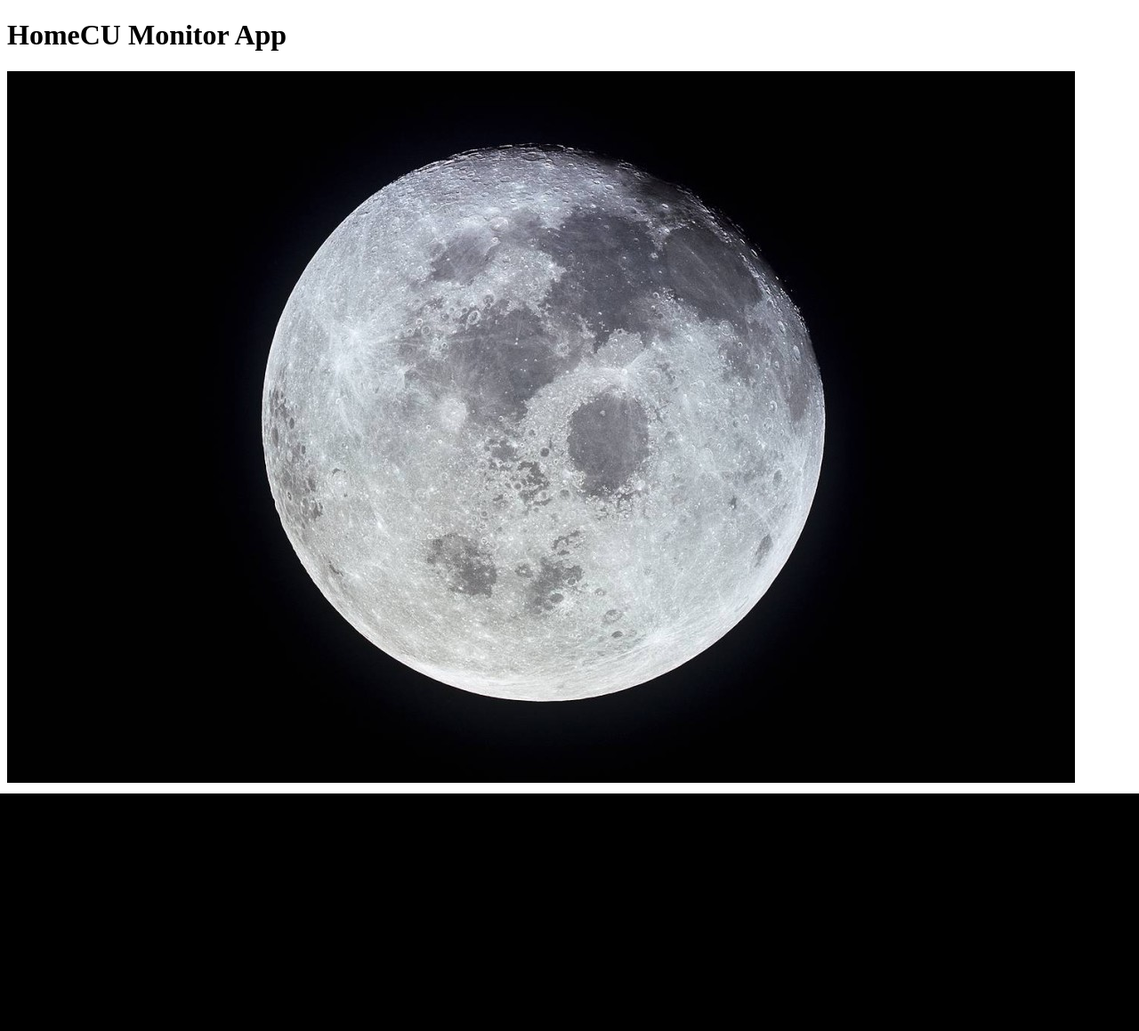
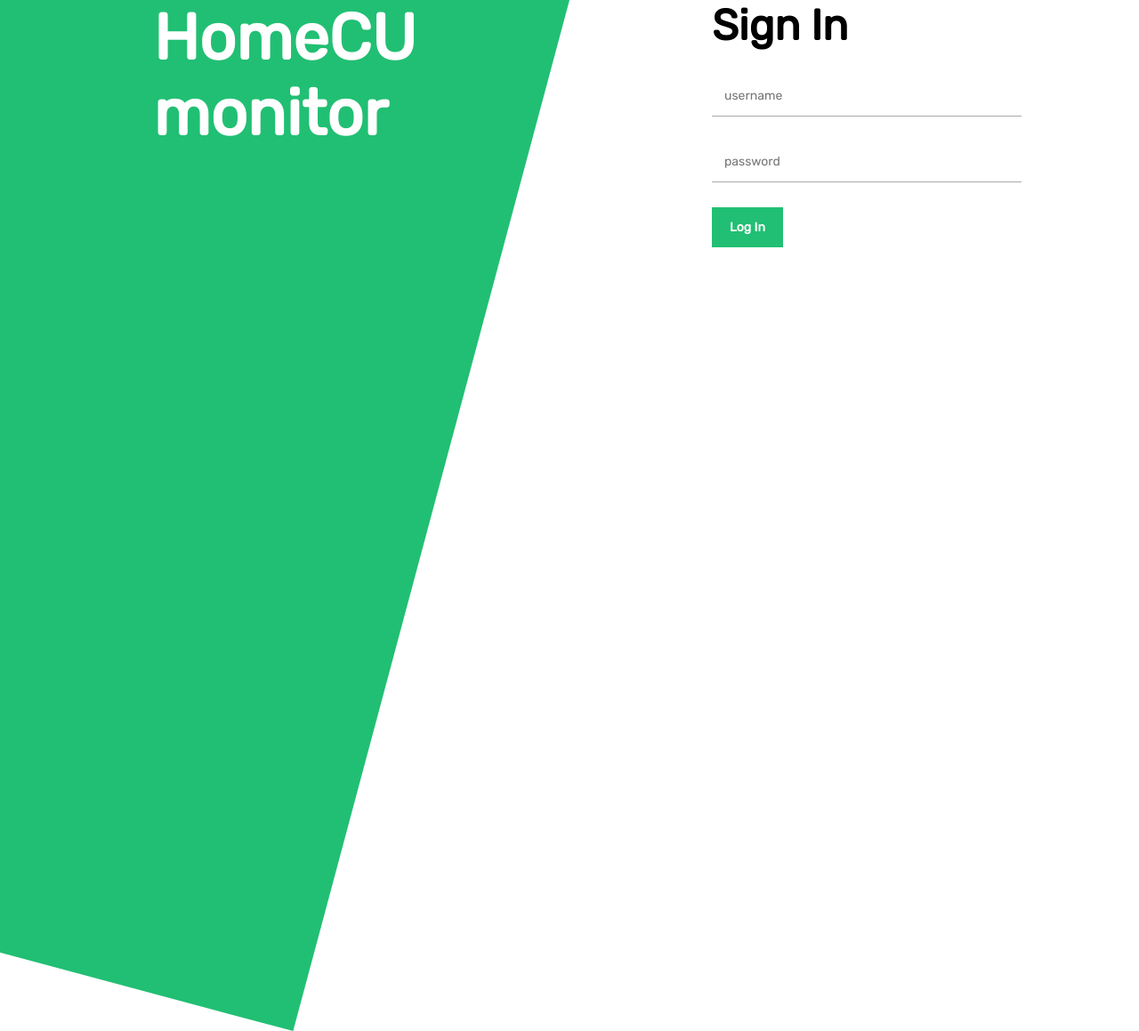
Before and after one commit to NPKelly/CS481-X-S20-capstone-homecu, a Django app: page /Monitor/ in a window 1280 px wide. Shown: the whole page at 89% size. Before the commit the page ends 892 px from the top, so only its background shows below. Run offline with Django 3.2, Linux system fonts and the light colour scheme.

Commit message:
added first version of login front end

```diff
--- a/code/api/Monitor/templates/index.html
+++ b/code/api/Monitor/templates/index.html
@@ -1,12 +1,31 @@
 <!DOCTYPE html>
+{% load static %}
 
 <html>
 	<head>
 		<title>HomeCU Monitor</title>
+		<link rel="stylesheet" type="text/css" href="{% static 'login.css' %}" >
+		<link href="https://fonts.googleapis.com/css?family=Rubik&display=swap" rel="stylesheet">
 	</head>
 	<body>
-		<h1>HomeCU Monitor App</h1>
-        {% load static %}
-        <img src="{% static "moon.jpg" %}" alt="My image">
+		<div id="leftside">
+			<div id="green"></div>
+			<div id="homecumonitor">
+				<h1>HomeCU</h1>
+				<h1>monitor</h1>
+			</div>
+		</div>
+		<div id="rightside">
+			<div id="login">
+				<h2>Sign In</h2>
+				<form action="" method="post">
+					<label for=""></label>
+					<input id="username" type="text" placeholder="username">
+					<input id="password" type="password" placeholder="password">
+					<input id="submit" type="submit" value="Log In">
+				</form>
+			</div>
+		</div>
+        {% comment %} <img src="{% static "moon.jpg" %}" alt="My image"> {% endcomment %}
 	</body>
 </html>
--- /dev/null
+++ b/code/api/static/login.css
@@ -0,0 +1,87 @@
+html {
+    height: 100%;
+}
+
+body {
+    display: grid;
+    grid-template-columns: 1fr 1fr;
+    overflow: hidden;
+    height: 100%;
+}
+
+* {
+    font-family: 'Rubik';
+    margin: 0;
+    padding: 0;
+}
+
+h2 {
+    font-size: 48px;
+}
+
+h1 {
+    font-weight: 900;
+    font-size: 72px;
+    z-index: 1;
+    color: white;
+}
+
+input {
+    outline: none;
+    border: none;
+    border-bottom: 1px solid #aaa;
+    width: 100%;
+    margin-top: 2em;
+    font-size: 14px;
+    padding: 1em;
+}
+
+input[type=submit] {
+    border: none;
+    color: white;
+    font-weight: bold;
+    background: #21BF73;
+    width: 25%;
+    right: 0;
+}
+
+#green {
+    z-index: -1;
+    transform-origin: top right;
+    position: absolute;
+    width: 100%;
+    height: 150%;
+    background: #21BF73;
+    transform: rotate(15deg);
+}
+
+#rightside {
+    position: relative;
+    height: 100%;
+    width: 100%;
+    display: grid;
+    grid-template-columns: 1fr;
+}
+
+#leftside {
+    position: relative;
+    height: 100%;
+    width: 100%;
+    display: grid;
+}
+
+#homecumonitor {
+    justify-self: center;
+}
+
+form {
+    display: grid;
+    grid-template-columns: 1fr;
+}
+
+#login {
+    width: 50%;
+    justify-self: center;
+    align-self: center;
+    height: 100%;
+}
```
